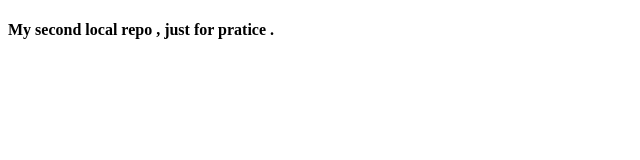
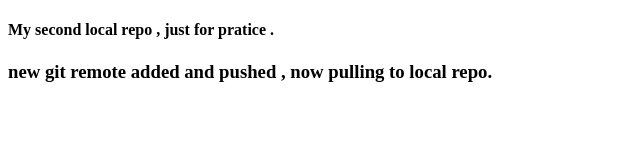
Before and after one commit to Mayankkushwah1718/2localrepo, a plain HTML site: page index.html in a window 1280 px wide. Shown: the whole page, without its empty margins (0-640 px from the left). Drawn offline with Linux system fonts and the light colour scheme.

Commit message:
changed to pull to local repo

```diff
--- a/index.html
+++ b/index.html
@@ -7,5 +7,6 @@
 </head>
 <body>
     <h4>My second local repo , just for pratice .</h4>
+    <h3>new git remote added and pushed , now pulling to local repo.</h3>
 </body>
 </html>
```
